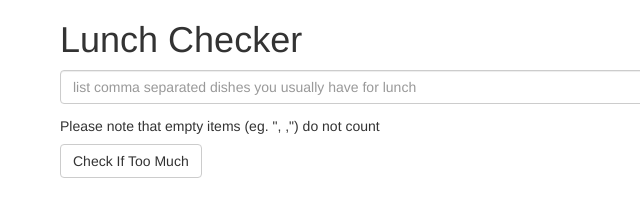
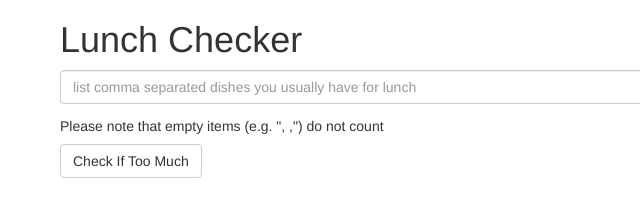
Before and after one commit to tamasveress/module1-solution, a plain HTML site: page index.html in a window 1280 px wide. Shown: the full height of the page, 10-650 px from the left. Drawn offline with Linux system fonts and the light colour scheme.

Commit message:
module1-solution

```diff
--- a/index.html
+++ b/index.html
@@ -19,7 +19,7 @@
            class="form-control"
            ng-model="items";">
      </div>
-     <h5>Please note that empty items (eg. ", ,") do not count</h5>
+     <h5>Please note that empty items (e.g. ", ,") do not count</h5>
      <div class="form-group">
            <button class="btn btn-default" ng-click="check();">Check If Too Much</button>
      </div>
```
